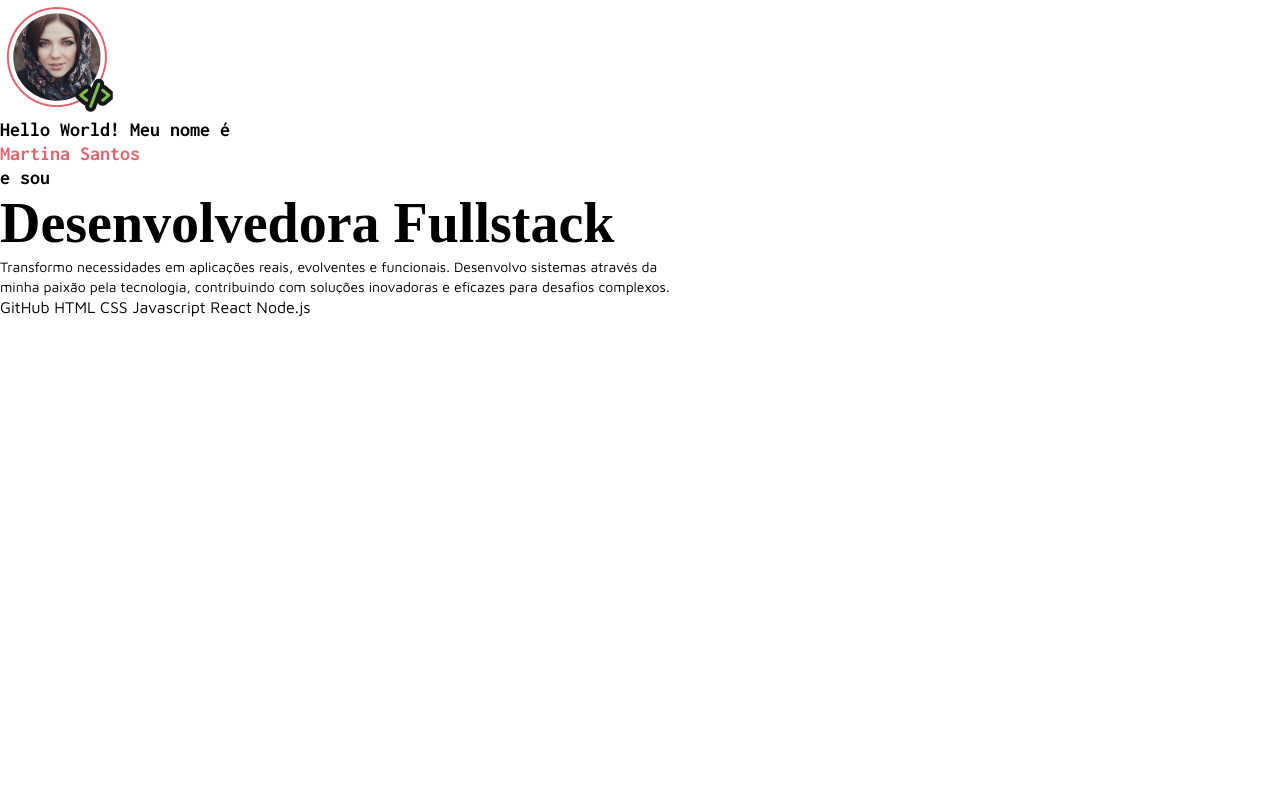
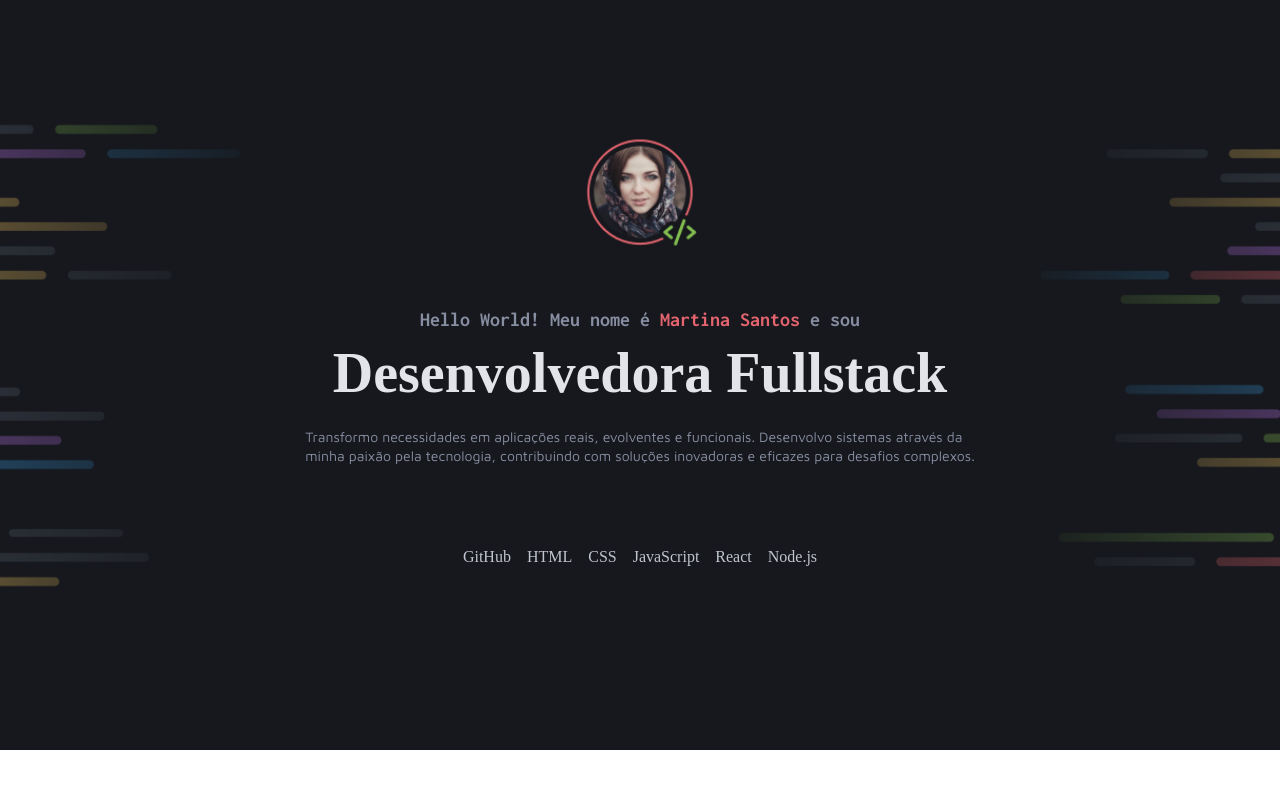
Before and after one commit to KevinDNunes/Portfolio-Dev, a plain HTML site: page index.html in a window 1280 px wide. Drawn offline with Linux system fonts and the light colour scheme.

Commit message:
Finalizei o header

```diff
--- a/assets/global.css
+++ b/assets/global.css
@@ -1,6 +1,6 @@
 * {
   margin: 0;
-  padding: 0%;
+  padding: 0;
   box-sizing: border-box;
 }
 
--- a/assets/header.css
+++ b/assets/header.css
@@ -1,5 +1,32 @@
+.perfil {
+  display: flex;
+  flex-direction: column;
+  background-image: url(/assets/images/Background_Intro.png);
+  background-size: cover;
+  background-repeat: no-repeat;
+  background-position: center center;
+
+  align-items: center;
+  justify-content: center;
+
+  width: 100%;
+  height: 750px;
+
+  margin: 0;
+  padding: 0;
+}
+
+.perfil img {
+  width: 120px;
+  height: 120px;
+
+  margin-top: -50px;
+  margin-bottom: 56px;
+
+  padding: 0;
+}
+
 .perfil span {
-  display: flex;
   font-family: var(--sub);
   color: var(--red);
 }
@@ -8,22 +35,45 @@
   font-family: "Inconsolata", serif;
   font-size: 20px;
   line-height: 120%;
+  color: var(--gray-400);
 }
 
 .perfil h1 {
   font-family: bold "Asap", serif;
+
   font-size: 56px;
   line-height: 120%;
+  color: var(--gray-600);
+
+  margin-top: 8px;
+  margin-bottom: 20px;
 }
 
 p {
   font-family: "Maven Pro", serif;
   font-size: 14px;
   line-height: 140%;
+  color: var(--gray-400);
+
+  margin-bottom: 80px;
 }
 
-.lang {
+.ele-container {
+  display: flex;
+  gap: 16px;
+ }
+
+ .ele-container span {
+  color: var(--gray-500);
+ }
+
+.ele {
   font-family: "Maven Pro", serif;
   font-size: 16px;
   line-height: 140%;
+
+
+  display: inline-block;
+
+
 }
--- a/index.html
+++ b/index.html
@@ -26,15 +26,15 @@
      Transformo necessidades em aplicações reais, evolventes e funcionais. Desenvolvo sistemas através da <br>
       minha paixão pela tecnologia, contribuindo com soluções inovadoras e eficazes para desafios complexos.
     </p>
-   </div>
 
-   <div class="lang">
-    <span>GitHub</span>
-    <span>HTML</span>
-    <span>CSS</span>
-    <span>Javascript</span>
-    <span>React</span>
-    <span>Node.js</span>
+    <div class="ele-container">
+      <span class="ele">GitHub</span>
+      <span class="ele">HTML</span>
+      <span class="ele">CSS</span>
+      <span class="ele">JavaScript</span>
+      <span class="ele">React</span>
+      <span class="ele">Node.js</span>
+    </div>
    </div>
 
   </header>
```
